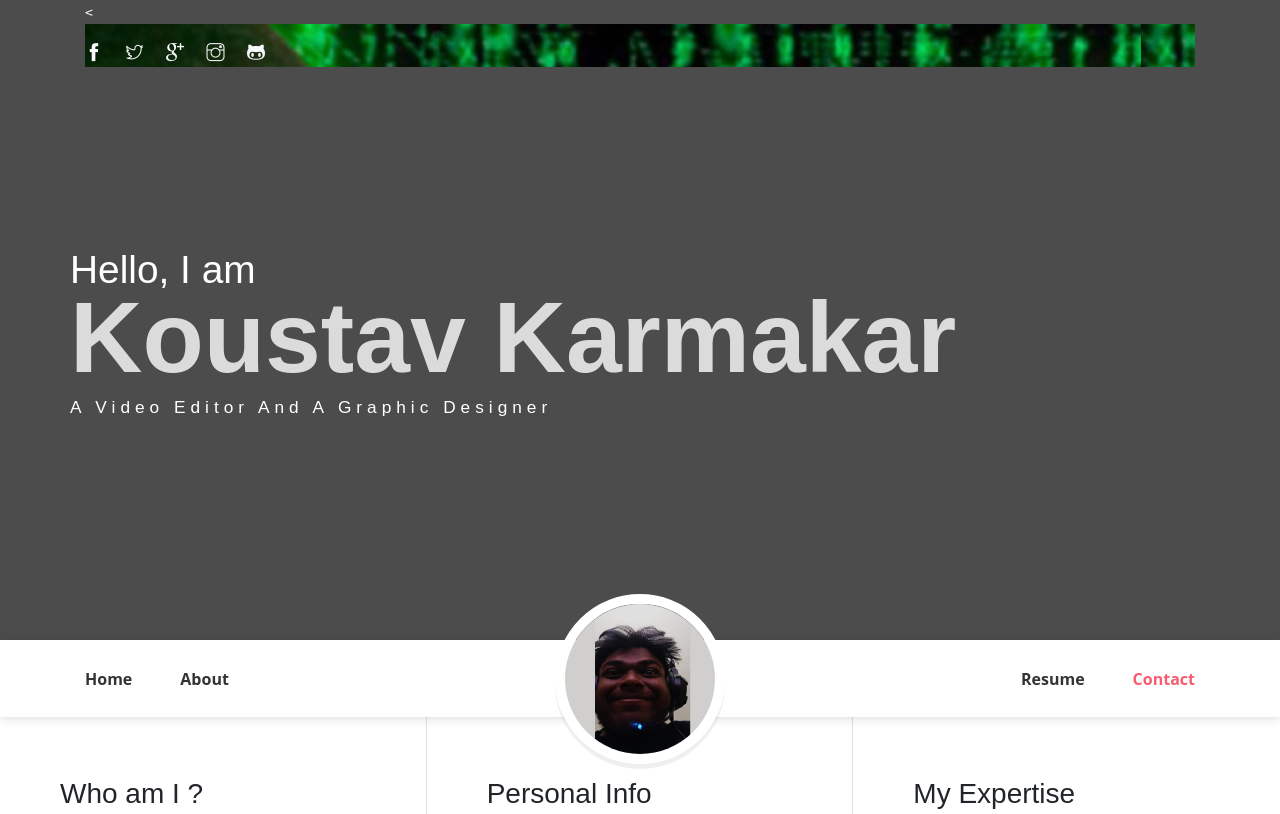
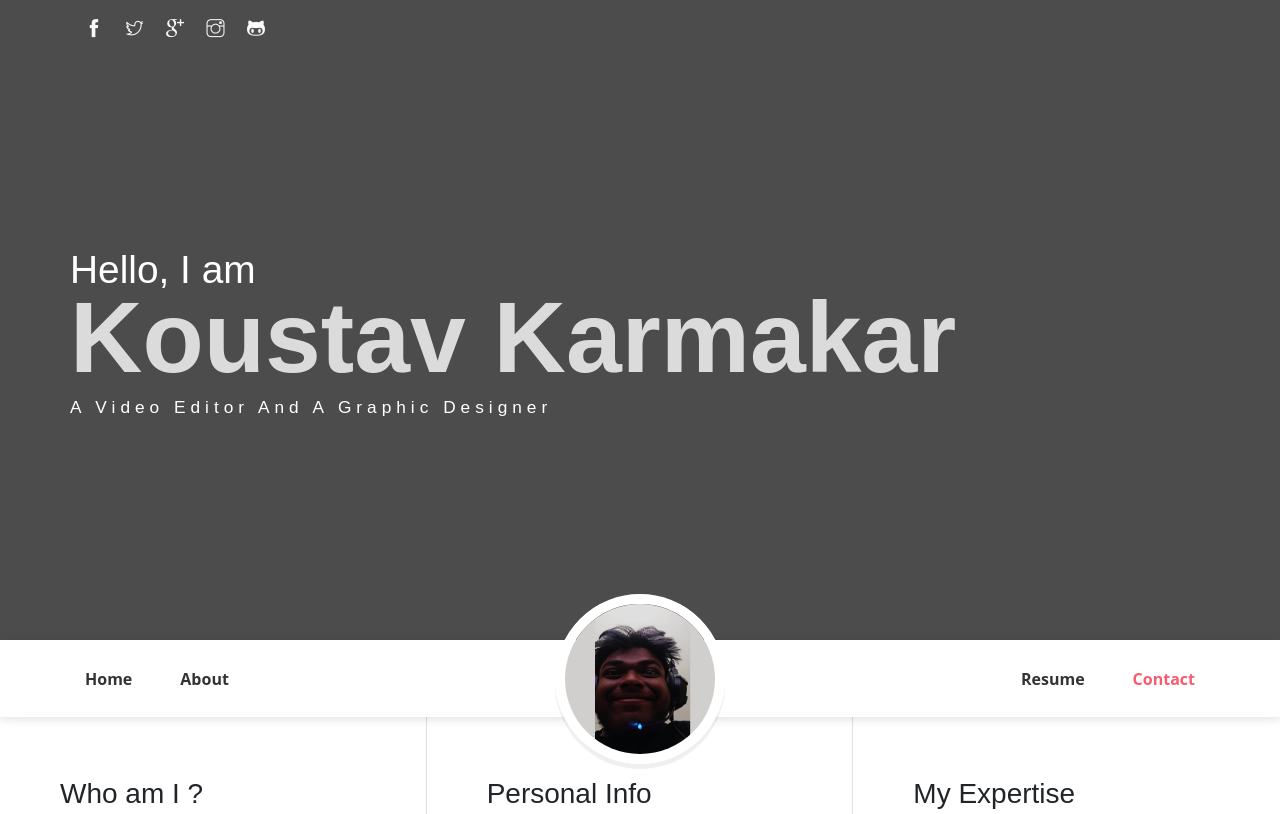
Before and after one commit to koustav24/Koustav, a website: page index.html in a window 1280 px wide. Shown: the top 814 px of the page. Drawn offline with Linux system fonts and the light colour scheme; some packages are replaced by stand-ins of ours; files whose address does not match are found by name.

Commit message:
Update index.html

```diff
--- a/index.html
+++ b/index.html
@@ -14,7 +14,6 @@
 <body data-spy="scroll" data-target=".navbar" data-offset="40" id="home">
     <header class="header">
         <div class="container">
-<<header style="background-image: url(KAKA\ BANNER.jpg);">
             <ul class="social-icons pt-3">
                 <li class="social-item"><a class="social-link text-light" href="https://www.facebook.com/koustav.karmakar.526"><i class="ti-facebook" aria-hidden="true"></i></a></li>
                 <li class="social-item"><a class="social-link text-light" href="https://twitter.com/KOUSTAVKARMAK16?t=KwNjayQivYf_5kSK1cobew&s=08"><i class="ti-twitter" aria-hidden="true"></i></a></li>
```
